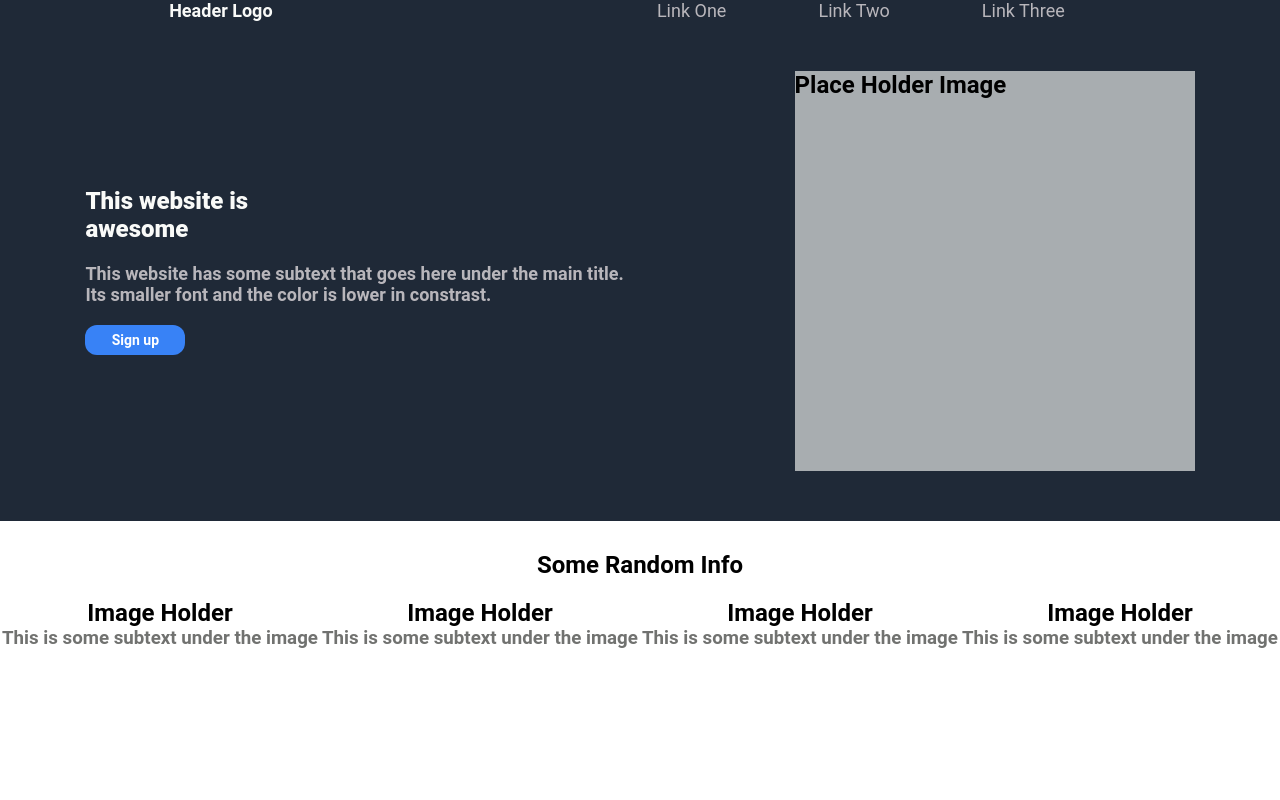
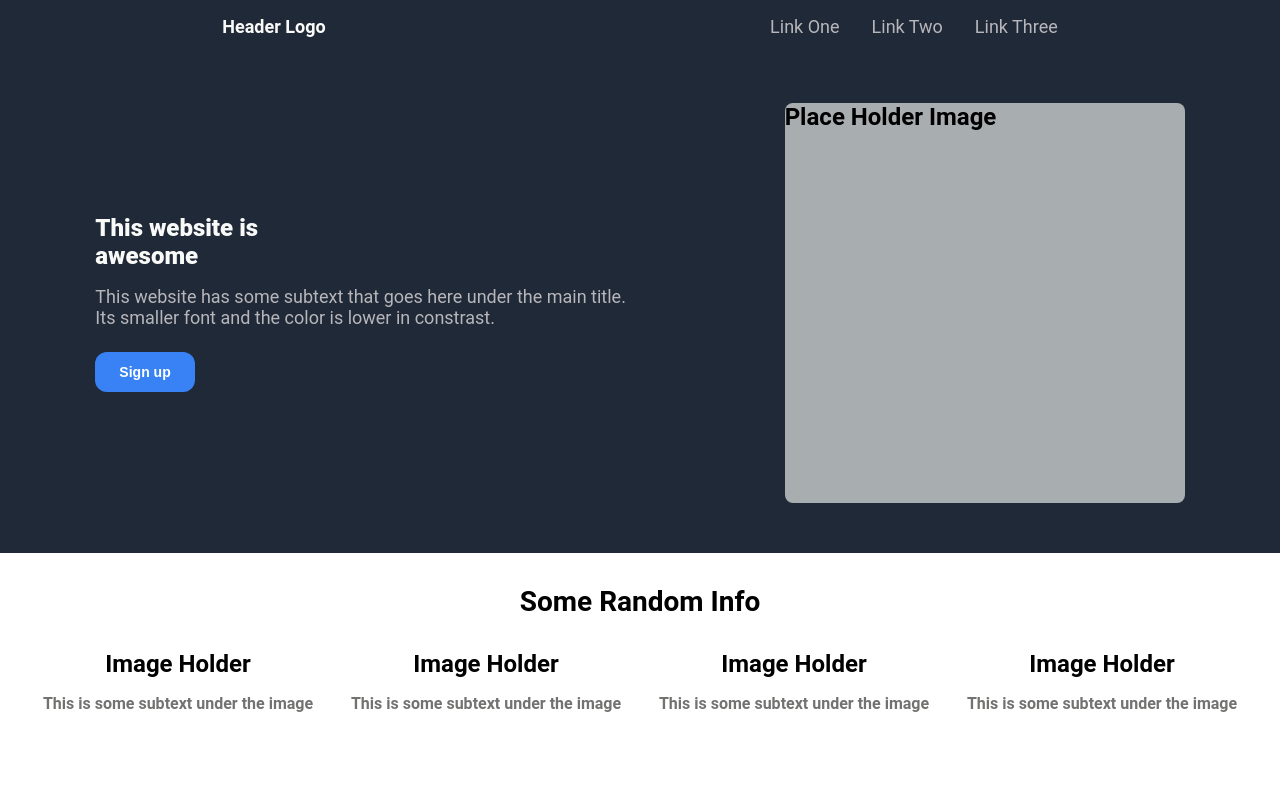
Before and after one commit to Oli-Dom/OdinProject, a plain HTML site: page odin-landing/index.html in a window 1280 px wide. Shown: the top 800 px of the page. Drawn offline with Linux system fonts and the light colour scheme.

Commit message:
better styling

```diff
--- a/odin-landing/styles.css
+++ b/odin-landing/styles.css
@@ -1,133 +1,184 @@
 * {
-  margin: 0 auto;
-  font-family: Roboto, serif;
+  margin: 0;
+  padding: 0;
+  box-sizing: border-box;
+}
+
+body {
+  font-family: Roboto, sans-serif;
 }
 
 .nav-bar {
   display: flex;
-  flex-direction: row;
   justify-content: space-around;
+  align-items: center;
   background-color: #1f2937;
-  font-size: 12px;
+  font-size: 0.75rem;
   color: #f9faf8;
+  padding: 1rem 0;
 }
 
 .nav-bar p {
-  font-size: 18px;
+  font-size: 1.125rem;
   color: #e5e7eb;
+  margin: 0;
 }
 
 .nav-links {
   display: flex;
-  flex-direciton: row;
   justify-content: space-around;
-  width: 500px;
+  gap: 2rem;
+  width: auto;
 }
 
 .nav-links p {
-  color: #ebe5e7c0;
+  color: rgba(235, 229, 231, 0.75);
+  margin: 0;
+  cursor: pointer;
+  transition: color 0.3s ease;
+}
+
+.nav-links p:hover {
+  color: #f9faf8;
 }
 
 .hero {
   background-color: #1f2937;
   display: flex;
-  flex-direction: row;
   align-items: center;
-  height: 500px;
+  justify-content: space-around;
+  gap: 2rem;
+  min-height: 500px;
+  padding: 2rem;
 }
 
 .hero-text h1 {
   color: #f9faf8;
-  font-size: 24px;
+  font-size: 1.5rem;
   font-weight: 900;
-  padding-bottom: 20px;
+  margin-bottom: 1rem;
 }
 
 .hero-text h3 {
-  font-size: 18px;
-  color: #ebe5e7c0;
-  padding-bottom: 20px;
+  font-size: 1.125rem;
+  color: rgba(235, 229, 231, 0.75);
+  margin-bottom: 1.5rem;
+  font-weight: 400;
 }
 
 .hero-text button {
-  width: 100px;
-  height: 30px;
-  font-size: 14px;
+  padding: 0.75rem 1.5rem;
+  font-size: 0.875rem;
   background-color: #3882f6;
   color: white;
   border: none;
   font-weight: bold;
-  border-radius: 12px;
+  border-radius: 0.75rem;
+  cursor: pointer;
+  transition:
+    background-color 0.3s ease,
+    transform 0.2s ease;
+}
+
+.hero-text button:hover {
+  background-color: #2563eb;
+  transform: translateY(-2px);
+}
+
+.hero-text button:active {
+  transform: translateY(0);
 }
 
 .hero-img {
-  background-color: #f9faf8a1;
-  height: 400px;
-  width: 400px;
+  background-color: rgba(249, 250, 248, 0.63);
+  height: 25rem;
+  width: 25rem;
+  border-radius: 0.5rem;
+  flex-shrink: 0;
 }
 
 .random-info {
   display: flex;
   flex-direction: column;
   align-items: center;
-  height: 400px;
+  min-height: 400px;
+  padding: 2rem;
 }
 
 .random-info h1 {
-  margin-top: 30px;
-  margin-bottom: 20px;
+  margin-bottom: 2rem;
+  font-size: 1.75rem;
 }
 
 .info-container {
   display: flex;
-  flex-direction: row;
-  height: 200px;
-  justify-content: space-between;
+  justify-content: center;
+  gap: 2rem;
   width: 100%;
-  flex: 1;
+  max-width: 1200px;
   flex-wrap: wrap;
 }
 
 .info-element {
   display: flex;
   flex-direction: column;
-
-  height: max-content;
+  align-items: center;
+  gap: 1rem;
+  flex: 1;
+  min-width: 150px;
 }
 
 .info-element h3 {
-  color: #6c6d6bf6;
+  color: rgba(108, 109, 107, 0.96);
+  font-size: 1rem;
+  font-weight: 600;
 }
 
 .quote-section {
   display: flex;
   flex-direction: column;
   justify-content: center;
+  align-items: center;
   background-color: #e5e7eb;
-  height: 500px;
+  min-height: 500px;
+  padding: 2rem;
 }
 
 .quote-section p {
   font-weight: 300;
   color: #1f2937;
-  font-size: 36px;
+  font-size: 2rem;
+  max-width: 800px;
+  text-align: center;
+  margin: 0;
 }
 
 .CTA {
   display: flex;
   justify-content: center;
   align-items: center;
-  height: 500px;
+  min-height: 500px;
   color: white;
+  padding: 2rem;
+}
+
+.CTA-text {
+  display: flex;
+  flex-direction: column;
+  gap: 0.5rem;
+  text-align: center;
 }
 
 .CTA-text h2 {
-  font-size: 30px;
+  font-size: 1.875rem;
   font-weight: bold;
+  margin: 0;
 }
 
 .CTA-text h3 {
-  font-size: 14px;
+  font-size: 0.875rem;
+  margin: 0;
+  font-weight: 400;
 }
 
 .CTA-container {
@@ -136,30 +187,37 @@
   flex-direction: row;
   justify-content: space-between;
   align-items: center;
-  width: 50%;
-  height: 25%;
-  border-radius: 12px;
-}
-
-.CTA-button {
-  display: flex;
+  gap: 2rem;
+  width: 100%;
+  max-width: 600px;
+  padding: 2rem;
+  border-radius: 0.75rem;
+  flex-wrap: wrap;
 }
 
 .CTA-button button {
-  width: 100px;
-  height: 30px;
-  font-size: 14px;
-  background-color: #3882f6;
+  padding: 0.75rem 1.5rem;
+  font-size: 0.875rem;
+  background-color: transparent;
   color: white;
-  border: white 2px solid;
+  border: 2px solid white;
   font-weight: bold;
+  border-radius: 0.5rem;
+  cursor: pointer;
+  transition: all 0.3s ease;
+}
+
+.CTA-button button:hover {
+  background-color: white;
+  color: #3882f6;
 }
 
 .footer {
-  height: 100px;
   background-color: #1f2937;
   color: white;
   display: flex;
   align-items: center;
   justify-content: center;
+  min-height: 100px;
+  padding: 1rem;
 }
```
